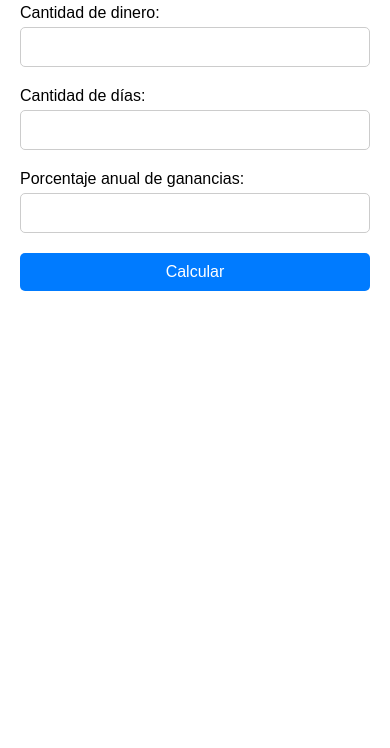
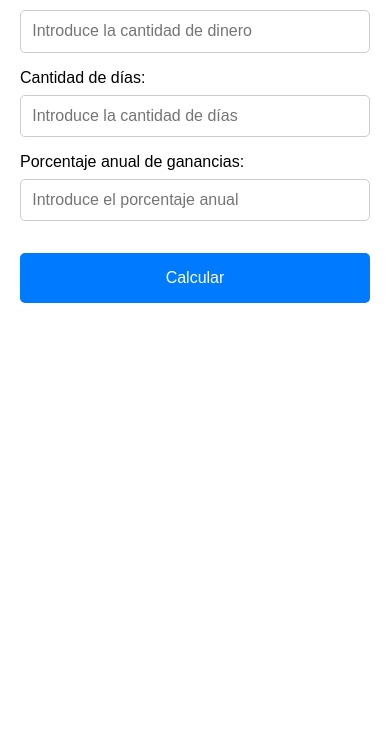
Before and after one commit to gpguedezm/interesCompuestoGh, a plain HTML site: page index.html in a window 390 px wide. Shown: the part 96-844 px from the top of the page. Drawn offline with Linux system fonts and the light colour scheme.

Commit message:
editado el css para poder ser adaptado en distintos dispositivos, en el html se agrego atributos para poder tener una mejor experiencia en dispositivos moviles

```diff
--- a/index.html
+++ b/index.html
@@ -13,15 +13,15 @@
       <form id="interes-form">
         <div class="input-group">
           <label for="dinero">Cantidad de dinero:</label>
-          <input type="number" id="dinero" step="0.01" required>
+          <input type="number" id="dinero" step="0.01" required inputmode="decimal" pattern="[0-9]+([,\.][0-9]+)?" placeholder="Introduce la cantidad de dinero">
         </div>
         <div class="input-group">
           <label for="dias">Cantidad de días:</label>
-          <input type="number" id="dias" required>
+          <input type="number" id="dias" required inputmode="decimal" pattern="[0-9]+([,\.][0-9]+)?" placeholder="Introduce la cantidad de días">
         </div>
         <div class="input-group">
           <label for="number">Porcentaje anual de ganancias:</label>
-          <input id="porcentaje" step="0.01" required>
+          <input id="porcentaje" step="0.01" required inputmode="decimal" pattern="[0-9]+([,\.][0-9]+)?" placeholder="Introduce el porcentaje anual">
         </div>
         <button type="submit">Calcular</button>
       </form>
--- a/style.css
+++ b/style.css
@@ -15,6 +15,7 @@
 
  h1 {
    text-align: center;
+   font-size: 2rem;
  }
 
  form {
@@ -25,28 +26,30 @@
  .input-group {
    display: flex;
    flex-direction: column;
-   margin-bottom: 20px;
+   margin-bottom: 2rem;
  }
 
  label {
-   margin-bottom: 5px;
+   margin-bottom: 0.5rem;
  }
 
  input {
-   padding: 10px;
-   border: 1px solid #ccc;
+   padding: 0.7rem;
+   border: 1px solid #cccccc;
    border-radius: 5px;
-   font-size: 16px;
+   font-size: 1rem;
+   width: 100%;
  }
 
  button {
-   padding: 10px;
+   padding: 1rem;
    border: none;
    border-radius: 5px;
    background-color: #007bff;
-   color: #fff;
-   font-size: 16px;
+   color: #ffffff;
+   font-size: 1rem;
    cursor: pointer;
+   margin-top: 1rem;
  }
 
  button:hover {
@@ -54,6 +57,15 @@
  }
 
  #error {
-   color: red;
-   font-size: 14px;
+   color: #ff0000;
+   font-size: 0.875rem;
  }
+
+ @media (max-width: 600px) {
+  h1 {
+    font-size: 1.5rem;
+  }
+  .input-group {
+    margin-bottom: 1rem;
+  }
+ }
```
